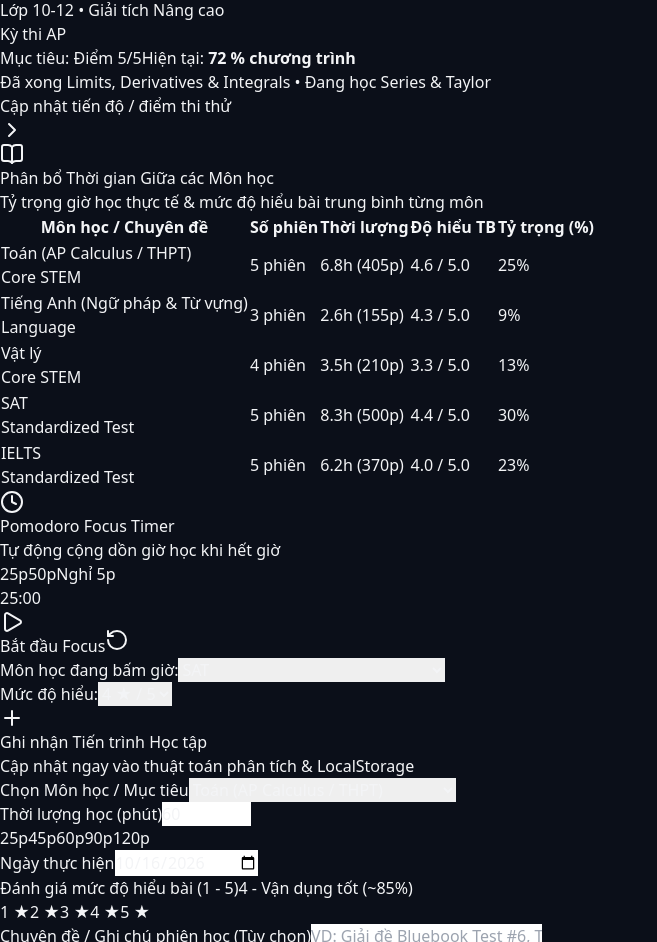
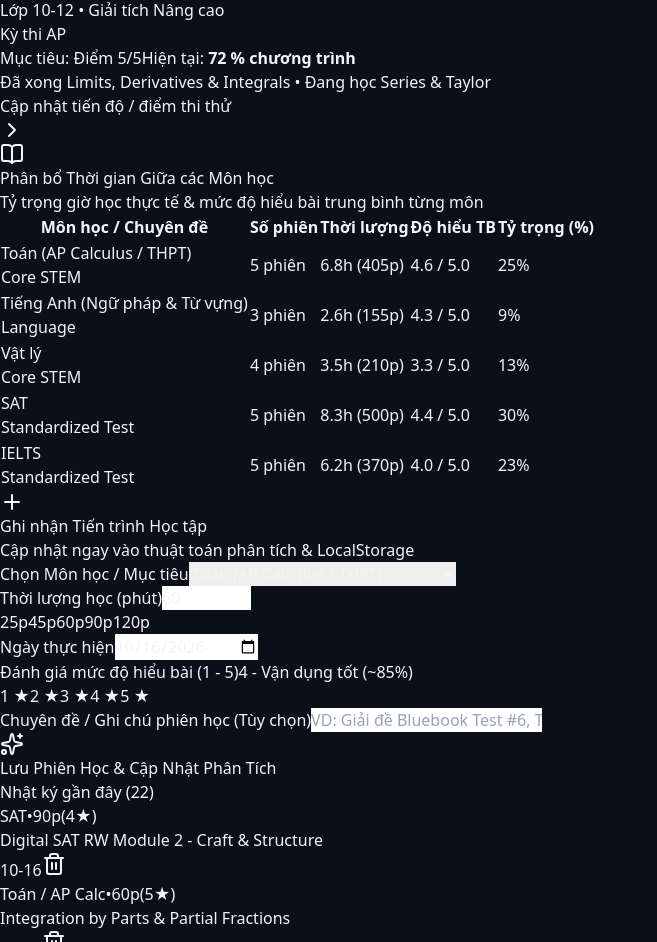
Before and after one commit to Tthoang080311/Scholar-pulse, a React (Vite) app: page / in a window 1280 px wide. Shown: the part 1109-2051 px from the top of the page, without its empty margins (0-657 px from the left). Built offline with nearby package versions, Linux system fonts and the light colour scheme.

Commit message:
Update App.tsx

```diff
--- a/src/App.tsx
+++ b/src/App.tsx
@@ -6,9 +6,6 @@ import {
   Target,
   TrendingUp,
   Award,
-  Calendar,
-  Play,
-  Pause,
   RotateCcw,
   CheckCircle2,
   Download,
@@ -19,17 +16,13 @@ import {
   Plus,
   BarChart3,
   PieChart as PieChartIcon,
-  MessageSquare,
   Send,
   X,
   Code2,
-  Sliders,
-  AlertCircle,
   ChevronRight,
   Brain,
   Layers,
   RefreshCw,
-  FileJson,
   Check
 } from 'lucide-react';
 import {
@@ -42,7 +35,6 @@ import {
   YAxis,
   CartesianGrid,
   Tooltip,
-  Legend,
   Cell,
   PieChart,
   Pie,
@@ -73,7 +65,7 @@ export interface StudySession {
   topic: string;
   date: string; // YYYY-MM-DD
   timestamp: number;
-  source: 'manual' | 'pomodoro';
+  source?: 'manual' | 'pomodoro';
 }
 
 export interface GoalItem {
@@ -224,25 +216,25 @@ const generateSeedSessions = (): StudySession[] => {
     topic: string;
     source: 'manual' | 'pomodoro';
   }> = [
-    { daysAgo: 0, subjectId: 'sat', durationMinutes: 90, comprehension: 4, topic: 'Digital SAT RW Module 2 - Craft & Structure', source: 'pomodoro' },
+    { daysAgo: 0, subjectId: 'sat', durationMinutes: 90, comprehension: 4, topic: 'Digital SAT RW Module 2 - Craft & Structure', source: 'manual' },
     { daysAgo: 0, subjectId: 'math_ap', durationMinutes: 60, comprehension: 5, topic: 'Integration by Parts & Partial Fractions', source: 'manual' },
-    { daysAgo: 1, subjectId: 'ielts', durationMinutes: 75, comprehension: 4, topic: 'Writing Task 2: Opinion Essay + Lexical Resource', source: 'pomodoro' },
+    { daysAgo: 1, subjectId: 'ielts', durationMinutes: 75, comprehension: 4, topic: 'Writing Task 2: Opinion Essay + Lexical Resource', source: 'manual' },
     { daysAgo: 1, subjectId: 'physics', durationMinutes: 45, comprehension: 3, topic: 'Dao động điều hòa & Con lắc lò xo nâng cao', source: 'manual' },
     { daysAgo: 2, subjectId: 'sat', durationMinutes: 110, comprehension: 5, topic: 'Full Math Timed Drill + Desmos Regression Tricks', source: 'manual' },
-    { daysAgo: 2, subjectId: 'english_grammar', durationMinutes: 50, comprehension: 4, topic: 'Inversion, Subjunctive Mood & C2 Collocations', source: 'pomodoro' },
+    { daysAgo: 2, subjectId: 'english_grammar', durationMinutes: 50, comprehension: 4, topic: 'Inversion, Subjunctive Mood & C2 Collocations', source: 'manual' },
     { daysAgo: 3, subjectId: 'math_ap', durationMinutes: 85, comprehension: 4, topic: 'Parametric Equations & Polar Coordinates (BC)', source: 'manual' },
     { daysAgo: 4, subjectId: 'ielts', durationMinutes: 60, comprehension: 4, topic: 'Cambridge 19 Test 3 Listening + Reading Passage 3', source: 'manual' },
     { daysAgo: 5, subjectId: 'physics', durationMinutes: 60, comprehension: 3, topic: 'Điện xoay chiều & Giản đồ Fre-nen', source: 'manual' },
-    { daysAgo: 6, subjectId: 'sat', durationMinutes: 95, comprehension: 4, topic: 'Logical Completion & Command of Evidence (Quantitative)', source: 'pomodoro' },
+    { daysAgo: 6, subjectId: 'sat', durationMinutes: 95, comprehension: 4, topic: 'Logical Completion & Command of Evidence (Quantitative)', source: 'manual' },
     { daysAgo: 7, subjectId: 'english_grammar', durationMinutes: 45, comprehension: 5, topic: 'Academic Phrasal Verbs & Idiomatic Expressions', source: 'manual' },
-    { daysAgo: 8, subjectId: 'math_ap', durationMinutes: 90, comprehension: 5, topic: 'Fundamental Theorem of Calculus & Differential Equations', source: 'pomodoro' },
+    { daysAgo: 8, subjectId: 'math_ap', durationMinutes: 90, comprehension: 5, topic: 'Fundamental Theorem of Calculus & Differential Equations', source: 'manual' },
     { daysAgo: 9, subjectId: 'ielts', durationMinutes: 80, comprehension: 4, topic: 'Speaking Part 2 & 3 Fluency Recording Drill', source: 'manual' },
     { daysAgo: 10, subjectId: 'sat', durationMinutes: 120, comprehension: 4, topic: 'Bluebook Practice Test #5 Review & Error Log', source: 'manual' },
     { daysAgo: 12, subjectId: 'physics', durationMinutes: 55, comprehension: 4, topic: 'Sóng cơ học & Giao thoa sóng hai nguồn kết hợp', source: 'manual' },
-    { daysAgo: 13, subjectId: 'math_ap', durationMinutes: 70, comprehension: 4, topic: 'L’Hôpital’s Rule & Related Rates Optimization', source: 'pomodoro' },
+    { daysAgo: 13, subjectId: 'math_ap', durationMinutes: 70, comprehension: 4, topic: 'L’Hôpital’s Rule & Related Rates Optimization', source: 'manual' },
     { daysAgo: 15, subjectId: 'english_grammar', durationMinutes: 60, comprehension: 4, topic: 'Punctuation Rules for SAT Standard English Conventions', source: 'manual' },
     { daysAgo: 17, subjectId: 'ielts', durationMinutes: 90, comprehension: 4, topic: 'Writing Task 1: Process & Dynamic Charts Comparison', source: 'manual' },
-    { daysAgo: 19, subjectId: 'sat', durationMinutes: 85, comprehension: 5, topic: 'Advanced Geometry, Trigonometry & Circle Theorems', source: 'pomodoro' },
+    { daysAgo: 19, subjectId: 'sat', durationMinutes: 85, comprehension: 5, topic: 'Advanced Geometry, Trigonometry & Circle Theorems', source: 'manual' },
     { daysAgo: 21, subjectId: 'math_ap', durationMinutes: 100, comprehension: 5, topic: 'Implicit Differentiation & Inverse Trig Derivatives', source: 'manual' },
     { daysAgo: 24, subjectId: 'physics', durationMinutes: 50, comprehension: 3, topic: 'Động lực học chất điểm & Định luật bảo toàn', source: 'manual' },
     { daysAgo: 27, subjectId: 'ielts', durationMinutes: 65, comprehension: 4, topic: 'Reading True/False/Not Given Deep Analysis', source: 'manual' }
@@ -305,33 +297,7 @@ const getZeroBlankState = (): ScholarPulseState => ({
 });
 
 // ============================================================================
-// 3. SOUND UTILITY (Web Audio API Chime for Pomodoro)
-// ============================================================================
-
-const playNotificationChime = () => {
-  try {
-    const AudioCtx = window.AudioContext || (window as unknown as { webkitAudioContext: typeof AudioContext }).webkitAudioContext;
-    const ctx = new AudioCtx();
-    const notes = [523.25, 659.25, 783.99, 1046.5]; // C5, E5, G5, C6
-    notes.forEach((freq, idx) => {
-      const osc = ctx.createOscillator();
-      const gain = ctx.createGain();
-      osc.type = 'sine';
-      osc.frequency.setValueAtTime(freq, ctx.currentTime + idx * 0.14);
-      gain.gain.setValueAtTime(0.15, ctx.currentTime + idx * 0.14);
-      gain.gain.exponentialRampToValueAtTime(0.001, ctx.currentTime + idx * 0.14 + 0.45);
-      osc.connect(gain);
-      gain.connect(ctx.destination);
-      osc.start(ctx.currentTime + idx * 0.14);
-      osc.stop(ctx.currentTime + idx * 0.14 + 0.45);
-    });
-  } catch {
-    // Ignore audio error if blocked by browser autoplay policy
-  }
-};
-
-// ============================================================================
-// 4. MODULAR SUB-COMPONENTS
+// 3. MODULAR SUB-COMPONENTS
 // ============================================================================
 
 interface HeaderProps {
@@ -484,7 +450,7 @@ const Header: React.FC<HeaderProps> = ({
 };
 
 // ============================================================================
-// 5. TOP METRIC CARDS COMPONENT (`MetricCards.tsx`)
+// 4. TOP METRIC CARDS COMPONENT (`MetricCards.tsx`)
 // ============================================================================
 
 interface MetricCardsProps {
@@ -739,7 +705,7 @@ const MetricCards: React.FC<MetricCardsProps> = ({
 };
 
 // ============================================================================
-// 6. GOALS & DEADLINES SECTION (`GoalSection.tsx`)
+// 5. GOALS & DEADLINES SECTION (`GoalSection.tsx`)
 // ============================================================================
 
 interface GoalSectionProps {
@@ -905,7 +871,7 @@ const GoalSection: React.FC<GoalSectionProps> = ({ goals, onUpdateGoal }) => {
 };
 
 // ============================================================================
-// 7. TIME DISTRIBUTION TABLE (`TimeDistributionTable.tsx`)
+// 6. TIME DISTRIBUTION TABLE (`TimeDistributionTable.tsx`)
 // ============================================================================
 
 interface TimeDistributionTableProps {
@@ -938,7 +904,8 @@ const TimeDistributionTable: React.FC<TimeDistributionTableProps> = ({ sessions
   }, [sessions]);
 
   return (
-    <div className="rounded-2xl bg-slate-900/60 backdrop-blur-xl border border-white/10 p-5 shadow-lg">
+    <div className="rounded-2xl bg-slate-900/60 backdrop-blur-xl border border-white/10 p-5 shadow-lg h-full flex flex-col justify-between">
+      <div>
         <div className="flex items-center justify-between mb-4">
           <div className="flex items-center gap-2.5">
             <div className="p-2 rounded-xl bg-blue-500/10 border border-blue-500/20 text-blue-400">
@@ -1015,11 +982,12 @@ const TimeDistributionTable: React.FC<TimeDistributionTableProps> = ({ sessions
           </table>
         </div>
       </div>
+    </div>
   );
 };
 
 // ============================================================================
-// 8. INTERACTIVE LOGGER FORM (`TimeTrackerForm.tsx`)
+// 7. INTERACTIVE LOGGER FORM (`TimeTrackerForm.tsx`)
 // ============================================================================
 
 interface TimeTrackerFormProps {
@@ -1269,213 +1237,7 @@ const TimeTrackerForm: React.FC<TimeTrackerFormProps> = ({
 };
 
 // ============================================================================
-// 9. POMODORO FOCUS TIMER (`PomodoroTimer.tsx`)
-// ============================================================================
-
-interface PomodoroTimerProps {
-  onAutoLogPomodoro: (subjectId: SubjectId, minutes: number, comprehension: number, note: string) => void;
-}
-
-const PomodoroTimer: React.FC<PomodoroTimerProps> = ({ onAutoLogPomodoro }) => {
-  const [mode, setMode] = useState<'focus25' | 'focus50' | 'break5'>('focus25');
-  const [secondsLeft, setSecondsLeft] = useState<number>(25 * 60);
-  const [isRunning, setIsRunning] = useState<boolean>(false);
-  const [selectedSubject, setSelectedSubject] = useState<SubjectId>('sat');
-  const [comprehension, setComprehension] = useState<number>(4);
-  const [sessionBanner, setSessionBanner] = useState<string | null>(null);
-
-  const totalModeSeconds = mode === 'focus25' ? 25 * 60 : mode === 'focus50' ? 50 * 60 : 5 * 60;
-
-  useEffect(() => {
-    if (!isRunning) return;
-    const interval = setInterval(() => {
-      setSecondsLeft((prev) => {
-        if (prev <= 1) {
-          clearInterval(interval);
-          setIsRunning(false);
-          playNotificationChime();
-          if (mode !== 'break5') {
-            const mins = mode === 'focus25' ? 25 : 50;
-            const subj = SUBJECTS.find((s) => s.id === selectedSubject);
-            onAutoLogPomodoro(
-              selectedSubject,
-              mins,
-              comprehension,
-              `Phiên Pomodoro hoàn tất (${mins} phút • ${subj?.shortName})`
-            );
-            setSessionBanner(`🎉 Đã tự động cộng +${mins} phút vào môn ${subj?.shortName}!`);
-            setTimeout(() => setSessionBanner(null), 5000);
-          }
-          return 0;
-        }
-        return prev - 1;
-      });
-    }, 1000);
-
-    return () => clearInterval(interval);
-  }, [isRunning, mode, selectedSubject, comprehension, onAutoLogPomodoro]);
-
-  const switchMode = (newMode: 'focus25' | 'focus50' | 'break5') => {
-    setIsRunning(false);
-    setMode(newMode);
-    setSecondsLeft(newMode === 'focus25' ? 25 * 60 : newMode === 'focus50' ? 50 * 60 : 5 * 60);
-  };
-
-  const handleLogElapsedNow = () => {
-    const elapsedSeconds = totalModeSeconds - secondsLeft;
-    const elapsedMinutes = Math.max(1, Math.round(elapsedSeconds / 60));
-    const subj = SUBJECTS.find((s) => s.id === selectedSubject);
-    onAutoLogPomodoro(
-      selectedSubject,
-      elapsedMinutes,
-      comprehension,
-      `Phiên Focus Pomodoro (${elapsedMinutes} phút • ${subj?.shortName})`
-    );
-    setIsRunning(false);
-    setSecondsLeft(totalModeSeconds);
-    setSessionBanner(`✅ Đã ghi nhận +${elapsedMinutes} phút học ${subj?.shortName}!`);
-    setTimeout(() => setSessionBanner(null), 4000);
-  };
-
-  const minsDisplay = String(Math.floor(secondsLeft / 60)).padStart(2, '0');
-  const secsDisplay = String(secondsLeft % 60).padStart(2, '0');
-  const progressPct = Math.round(((totalModeSeconds - secondsLeft) / totalModeSeconds) * 100);
-
-  return (
-    <div className="rounded-2xl bg-slate-900/60 backdrop-blur-xl border border-white/10 p-5 shadow-lg relative overflow-hidden">
-      <div className="flex items-center justify-between mb-3">
-        <div className="flex items-center gap-2.5">
-          <div className="p-2 rounded-xl bg-cyan-500/10 border border-cyan-500/20 text-cyan-400">
-            <Clock className="w-4 h-4" />
-          </div>
-          <div>
-            <h2 className="text-base font-bold text-white">Pomodoro Focus Timer</h2>
-            <p className="text-xs text-slate-400">Tự động cộng dồn giờ học khi hết giờ</p>
-          </div>
-        </div>
-
-        {/* Mode Switcher */}
-        <div className="flex items-center gap-1 bg-slate-950/80 p-1 rounded-xl border border-white/10 text-xs">
-          <button
-            onClick={() => switchMode('focus25')}
-            className={`px-2.5 py-1 rounded-lg font-medium transition ${
-              mode === 'focus25' ? 'bg-purple-600 text-white' : 'text-slate-400 hover:text-white'
-            }`}
-          >
-            25p
-          </button>
-          <button
-            onClick={() => switchMode('focus50')}
-            className={`px-2.5 py-1 rounded-lg font-medium transition ${
-              mode === 'focus50' ? 'bg-purple-600 text-white' : 'text-slate-400 hover:text-white'
-            }`}
-          >
-            50p
-          </button>
-          <button
-            onClick={() => switchMode('break5')}
-            className={`px-2.5 py-1 rounded-lg font-medium transition ${
-              mode === 'break5' ? 'bg-emerald-600 text-white' : 'text-slate-400 hover:text-white'
-            }`}
-          >
-            Nghỉ 5p
-          </button>
-        </div>
-      </div>
-
-      {/* Timer Display */}
-      <div className="my-4 p-4 rounded-2xl bg-slate-950/80 border border-white/10 flex flex-col items-center justify-center relative">
-        <div className="text-5xl font-black tracking-wider text-white tabular-nums font-mono">
-          {minsDisplay}:{secsDisplay}
-        </div>
-        <div className="w-full h-1.5 bg-slate-800 rounded-full overflow-hidden mt-3">
-          <div
-            className="h-full bg-gradient-to-r from-cyan-400 via-blue-500 to-purple-500 transition-all duration-300"
-            style={{ width: `${progressPct}%` }}
-          />
-        </div>
-
-        <div className="flex items-center gap-2.5 mt-4">
-          <button
-            onClick={() => setIsRunning(!isRunning)}
-            className={`px-5 py-2 rounded-xl font-semibold text-xs flex items-center gap-1.5 transition shadow-md ${
-              isRunning
-                ? 'bg-amber-500/20 text-amber-300 border border-amber-500/40'
-                : 'bg-gradient-to-r from-cyan-500 to-blue-600 text-white'
-            }`}
-          >
-            {isRunning ? <Pause className="w-3.5 h-3.5" /> : <Play className="w-3.5 h-3.5" />}
-            <span>{isRunning ? 'Tạm dừng' : 'Bắt đầu Focus'}</span>
-          </button>
-
-          <button
-            onClick={() => {
-              setIsRunning(false);
-              setSecondsLeft(totalModeSeconds);
-            }}
-            className="p-2 rounded-xl bg-slate-800 hover:bg-slate-700 text-slate-300 border border-white/10 transition"
-            title="Đặt lại đồng hồ"
-          >
-            <RotateCcw className="w-3.5 h-3.5" />
-          </button>
-
-          {mode !== 'break5' && secondsLeft < totalModeSeconds && (
-            <button
-              onClick={handleLogElapsedNow}
-              className="px-3 py-2 rounded-xl bg-emerald-500/20 hover:bg-emerald-500/30 text-emerald-300 border border-emerald-500/30 text-xs font-semibold transition"
-              title="Lưu ngay số phút vừa bấm giờ vào thống kê"
-            >
-              Lưu phiên ngay
-            </button>
-          )}
-        </div>
-      </div>
-
-      {/* Subject & Comprehension Linked to Timer */}
-      <div className="grid grid-cols-1 sm:grid-cols-3 gap-2.5 text-xs">
-        <div className="sm:col-span-2">
-          <label className="block text-[11px] text-slate-400 mb-1">
-            Môn học đang bấm giờ:
-          </label>
-          <select
-            value={selectedSubject}
-            onChange={(e) => setSelectedSubject(e.target.value as SubjectId)}
-            className="w-full px-3 py-2 rounded-xl bg-slate-950 border border-white/10 text-white text-xs"
-          >
-            {SUBJECTS.map((s) => (
-              <option key={s.id} value={s.id}>
-                {s.name}
-              </option>
-            ))}
-          </select>
-        </div>
-        <div>
-          <label className="block text-[11px] text-slate-400 mb-1">Mức độ hiểu:</label>
-          <select
-            value={comprehension}
-            onChange={(e) => setComprehension(Number(e.target.value))}
-            className="w-full px-3 py-2 rounded-xl bg-slate-950 border border-white/10 text-cyan-300 font-semibold text-xs"
-          >
-            {[5, 4, 3, 2, 1].map((lvl) => (
-              <option key={lvl} value={lvl}>
-                {lvl} ★ / 5
-              </option>
-            ))}
-          </select>
-        </div>
-      </div>
-
-      {sessionBanner && (
-        <div className="mt-3 p-2.5 rounded-xl bg-emerald-500/15 border border-emerald-500/30 text-emerald-200 text-xs font-medium text-center">
-          {sessionBanner}
-        </div>
-      )}
-    </div>
-  );
-};
-
-// ============================================================================
-// 10. ANALYTICS & TREND CHARTS (`AnalyticsCharts.tsx`)
+// 8. ANALYTICS & TREND CHARTS (`AnalyticsCharts.tsx`)
 // ============================================================================
 
 interface AnalyticsChartsProps {
@@ -1830,7 +1592,7 @@ const AnalyticsCharts: React.FC<AnalyticsChartsProps> = ({
 };
 
 // ============================================================================
-// 11. SMART STREAK & GITHUB-STYLE ACTIVITY HEATMAP (`ActivityHeatmap.tsx`)
+// 9. SMART STREAK & GITHUB-STYLE ACTIVITY HEATMAP (`ActivityHeatmap.tsx`)
 // ============================================================================
 
 interface ActivityHeatmapProps {
@@ -1929,7 +1691,7 @@ const ActivityHeatmap: React.FC<ActivityHeatmapProps> = ({ sessions, streakDays
 };
 
 // ============================================================================
-// 12. AI STUDY ASSISTANT MINI-WIDGET (`AiStudyAssistant.tsx`)
+// 10. AI STUDY ASSISTANT MINI-WIDGET (`AiStudyAssistant.tsx`)
 // ============================================================================
 
 interface AiStudyAssistantProps {
@@ -1979,10 +1741,10 @@ const AiStudyAssistant: React.FC<AiStudyAssistantProps> = ({
     return [
       `📊 **Chẩn đoán Học thuật từ dữ liệu Local-first (${totalHours}h / ${targetTotalHours}h):**`,
       `- **Môn đầu tư nhiều nhất:** ${mostStudied.name} (${(mostStudied.mins / 60).toFixed(1)}h).`,
-      `- **Môn đang bị bỏ ngỏ:** ${leastStudied.name} (chỉ ${(leastStudied.mins / 60).toFixed(1)}h) — Cần bổ sung ít nhất 2 phiên Pomodoro 45p tuần này.`,
+      `- **Môn đang bị bỏ ngỏ:** ${leastStudied.name} (chỉ ${(leastStudied.mins / 60).toFixed(1)}h) — Cần bổ sung ít nhất 2 phiên học 45p tuần này.`,
       weakestComp
         ? `- **Cảnh báo Độ hiểu bài thấp nhất:** ${weakestComp.name} đang ở mức **${weakestComp.avgComp.toFixed(1)}/5.0**. Thay vì chỉ làm đề liên tục, bạn nên dành 30 phút lập Error Log phân tích lỗi sai cốt lõi.`
-        : `- Bạn chưa có phiên học nào được ghi nhận. Hãy bấm giờ Pomodoro 25 phút đầu tiên!`,
+        : `- Bạn chưa có phiên học nào được ghi nhận. Hãy thêm phiên học đầu tiên ở bảng bên trên!`,
       `- **Chiến thuật cho câu hỏi "${userPrompt}":** Với mục tiêu SAT 1600 (Deadline sớm) và AP Calculus BC, hãy áp dụng quy tắc **60/25/15**: 60% thời gian cho SAT + AP Calc buổi sáng/tối khi não tỉnh táo nhất, 25% cho IELTS Writing/Speaking và 15% ôn Vật lý & Ngữ pháp.`
     ].join('\n');
   };
@@ -2173,7 +1935,7 @@ const AiStudyAssistant: React.FC<AiStudyAssistantProps> = ({
 };
 
 // ============================================================================
-// 13. PROJECT STRUCTURE & VERCEL DEPLOYMENT MODAL
+// 11. PROJECT STRUCTURE & VERCEL DEPLOYMENT MODAL
 // ============================================================================
 
 interface ProjectGuideModalProps {
@@ -2219,7 +1981,6 @@ const ProjectGuideModal: React.FC<ProjectGuideModalProps> = ({ isOpen, onClose }
 │   │   ├── TimeDistributionTable.tsx# Bảng phân bổ giờ học & % tỷ trọng 5 môn
 │   │   ├── TimeTrackerForm.tsx      # Form ghi nhận phiên học & mức độ hiểu bài (1-5)
 │   │   ├── AnalyticsCharts.tsx      # Biểu đồ Recharts (7/14/30 ngày) & Xu hướng điểm
-│   │   ├── PomodoroTimer.tsx        # Đồng hồ bấm giờ tự động cộng dồn vào môn học
 │   │   ├── ActivityHeatmap.tsx      # Bản đồ nhiệt GitHub Streak 84 ngày
 │   │   └── AiStudyAssistant.tsx     # Trợ lý AI phân tích lộ trình ôn tập
 │   ├── App.tsx                      # Main Dashboard Container & LocalStorage Sync
@@ -2275,7 +2036,7 @@ npm run dev`}
 };
 
 // ============================================================================
-// 14. MAIN DASHBOARD APPLICATION (`App.tsx`)
+// 12. MAIN DASHBOARD APPLICATION (`App.tsx`)
 // ============================================================================
 
 export function App() {
@@ -2352,22 +2113,6 @@ export function App() {
       lastUpdated: new Date().toISOString()
     }));
     showToast('🗑️ Đã xóa bản ghi phiên học.');
-  };
-
-  const handleAutoLogPomodoro = (
-    subjectId: SubjectId,
-    minutes: number,
-    comprehension: number,
-    note: string
-  ) => {
-    handleAddSession({
-      subjectId,
-      durationMinutes: minutes,
-      comprehension,
-      topic: note,
-      date: getDateDaysAgo(0),
-      source: 'pomodoro'
-    });
   };
 
   const handleUpdateTargetHours = (newTarget: number) => {
@@ -2492,9 +2237,8 @@ export function App() {
 
         {/* 3. Middle Grid: Time Distribution Table + Interactive Logger Form */}
         <div className="grid grid-cols-1 lg:grid-cols-12 gap-6">
-          <div className="lg:col-span-7 space-y-6">
+          <div className="lg:col-span-7">
             <TimeDistributionTable sessions={state.sessions} />
-            <PomodoroTimer onAutoLogPomodoro={handleAutoLogPomodoro} />
           </div>
 
           <div className="lg:col-span-5">
```
Lines whose indentation alone changed are shown as unchanged.
